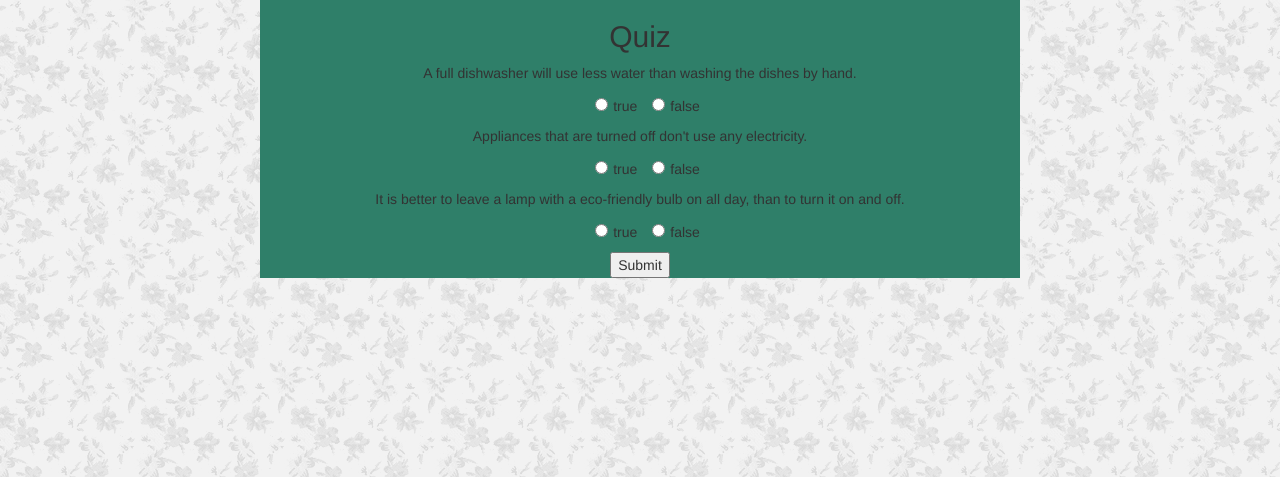
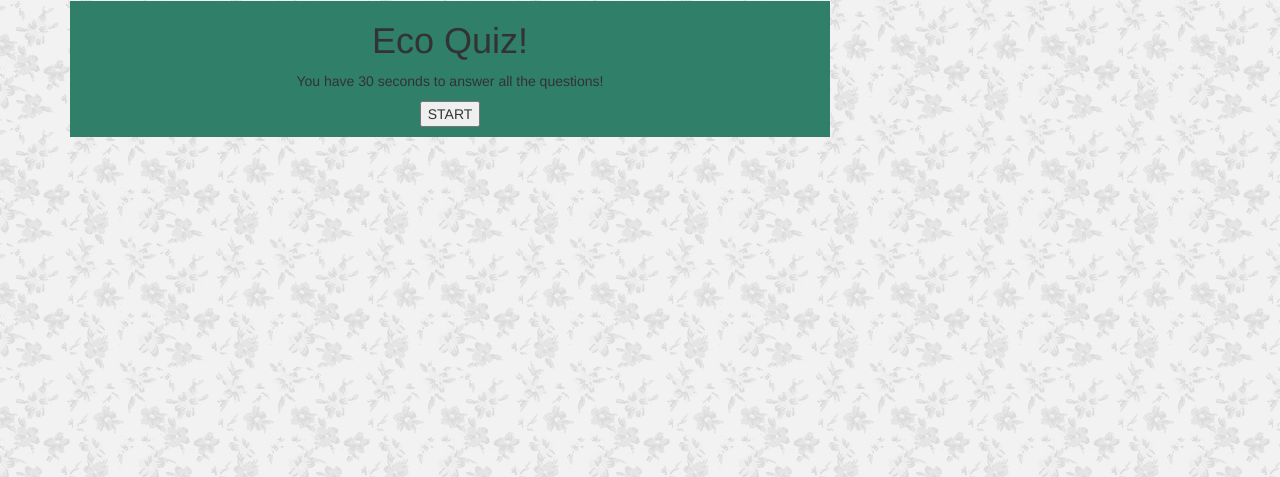
Before and after one commit to CrystalOnScript/trivaGame, a PHP site: page / in a window 1280 px wide. Shown: the top 477 px of the page. Run offline with PHP 8.4, Linux system fonts and the light colour scheme; some libraries are stand-ins or nearby versions.

Commit message:
almost working

```diff
--- a/assets/css/style.css
+++ b/assets/css/style.css
@@ -9,3 +9,18 @@ body{
 input[type="radio"] {
   margin: 5px 5px 15px 15px;
 }
+
+#bigDiv{
+	min-height: 500px;
+	padding: 30px;
+}
+
+#timeDiv{
+	position: fixed;
+	top: 10px;
+	right: 10px;
+	width: 100px;
+	height: 100px;
+	background-color: blue;
+	background-opacity: 50;
+}
--- a/assets/javascript/app.js
+++ b/assets/javascript/app.js
@@ -1,7 +1,13 @@
+$(document).ready(function(){
+
+	$("#bigDiv").hide();
+	$("#finalDiv").hide();
+	$("#timeDiv").hide();
+
 	var right = 0;
 	var wrong = 0;
-var unanswered = 0;
-
+	var userAnswer = [];
+	var questionAnswer = [];
 
 
 	var questions = [
@@ -19,28 +25,43 @@ var questions = [
 		question: "It is better to leave a lamp with a eco-friendly bulb on all day, than to turn it on and off.",
 		choices: ["true", "false"],
 		correctAnswer: 1,
-	}
+		},
+
 	];
 
+$("#goBtn").on("click", function(){
+		secondpage();
+		$("#otherDiv").hide();
+		$("#finalDiv").hide();
+		$("#bigDiv").show();
+		$("#timeDiv").show();
+	})
 for(i = 0; i < questions.length ; i++){
 	var choiceArray = questions[i].choices;
+	questionAnswer.push(questions[i].correctAnswer);
+	// console.log(questionAnswer);
 }
 
-for(i = 0; i < choiceArray.length ; i++){
-	console.log("choiceArray" + i);
-	trueOrFalse = i;
+		var secondpage = function(){
+
+	  setTimeout(tenSeconds, 1000*2);
+	  setTimeout(timeUp, 1000*3);
+
+
+
+	      function tenSeconds() {
+
+	        $("#timeDiv").html("<h2>About 5 Seconds Left!</h2>");
+	        console.log("5 seconds left");
+
 	      }
 
 
+	      function timeUp() {
+	        $("#timeDiv").html("<h2>Times Up!</h2>");
+	        console.log("done");
 
-
-
-
-
-var choiceTrue = choiceArray.indexOf("true");
-var choiceFalse = choiceArray.indexOf("false");
-
-console.log(choiceFalse);
+	      }
 
 		 function makeRadioButton(name, value, text) {
 
@@ -48,8 +69,8 @@ console.log(choiceFalse);
 		    var radio = document.createElement("input");
 		    radio.type = "radio";
 		    radio.name = name;
-    radio.value = value;
-    radio.class = choiceTrue;
+		    radio.value = value[0];
+
 
 		    form.appendChild(radio);
 		    form.appendChild(document.createTextNode(text[0]));
@@ -57,8 +78,8 @@ console.log(choiceFalse);
 		    var radio2 = document.createElement("input");
 		    radio2.type = "radio";
 		    radio2.name = name;
-    radio2.value = value;
-    radio2.class = choiceFalse;
+		    radio2.value = value[1];
+
 
 		    form.appendChild(radio2);
 
@@ -76,7 +97,7 @@ for(i = 0; i < questions.length ; i++){
 
 			// for(k = 0; k < choiceArray.length ; k++){
 
-		var yes_button = makeRadioButton("yes", trueOrFalse, list);
+				var yes_button = makeRadioButton("yes", [0,1], list);
 
 			// };
 				$("#displayQuestions").append(yes_button);
@@ -93,27 +114,63 @@ var isRadio = $("input[type = 'radio']");
 		 	console.log(isRadio);
 
 
+
 		 $("#submitBtn").on("click", function(){
 
 
 		 	// loop through questions
 		 	for(i = 0; i < isRadio.length ; i++){
 
+		 		// get user input value from radio buttons
 		 		if(isRadio[i].checked === true){
- 		console.log(isRadio[i]);
+		 		var int = parseInt(isRadio[i].value);
+		 		userAnswer.push(int);
+
 		 		};
 
 		 	};
+		 	 		console.log(userAnswer);
+
+		 	 // compare user input value with correct answers
+		 	for(i = 0; i < questionAnswer.length ;i++){
+
+		 		if(userAnswer[i] === questionAnswer[i]){
+		 			right++;
+		 		}
+
+
+		 		if(userAnswer[i] !== questionAnswer[i]){
+		 			wrong++;
+		 		};
+
+		 		console.log("right " + right);
+				console.log("wrong " + wrong);
+
+		 	};
+
+
 		 });
 
 
- 	// get user input value from radio buttons
+
+		$("#submitBtn").on("click", function(){
+			$("#otherDiv").hide();
+			$("#bigDiv").hide();
+			$("#timeDiv").hide();
+			$("#finalDiv").show();
+			$("#finalDiv").html("<h1>Finished!</h1><p>Your Score</p><p>Right: "+ right +"</p><p>Wrong: "+wrong+"</p>")
+		});
+	}
 
 
- 	// compare user input value with correct answers
 
- 	// return how many right
 
- 	// return how many wrong
 
- 	// return how many unanswered
+});
+
+
+// create functiont to call after user clicks start
+
+// secondpage();
+// console.log("right " + right);
+// console.log("wrong " + wrong);
--- a/index.html
+++ b/index.html
@@ -14,7 +14,7 @@
 <body>
 <div class="container">
 	<div class="col-lg-2"></div>
-	<div class="col-lg-8 bluebackground text-center">
+	<div class="col-lg-8 bluebackground text-center" id="bigDiv">
 		<section class="row">
 			<h2>Quiz</h2>
 		</section>
@@ -26,6 +26,22 @@
 		</section>
 	</div>
 	<div class="col-lg-2"></div>
+	<div class="col-lg-2"></div>
+	<div class="col-lg-8 bluebackground text-center" id="otherDiv">
+		<section class="row">
+		<h1>Eco Quiz!</h1>
+		<p>You have 30 seconds to answer all the questions!</p>
+		<p><button id='goBtn'>START</button></p>
+	</div>
+	<div class="col-lg-2"></div>
+	<div class="col-lg-8 bluebackground text-center" id="finalDiv">
+		<section class="row">
+		<h1>Eco Quiz!</h1>
+		<p>You have 30 seconds to answer all the questions!</p>
+		<p><button id='blah'>START</button></p>
+	</div>
+	<div class="col-lg-2"></div>
+	<div id="timeDiv"></div>
 
 </div>
 <script
```
Lines whose indentation alone changed are shown as unchanged.
